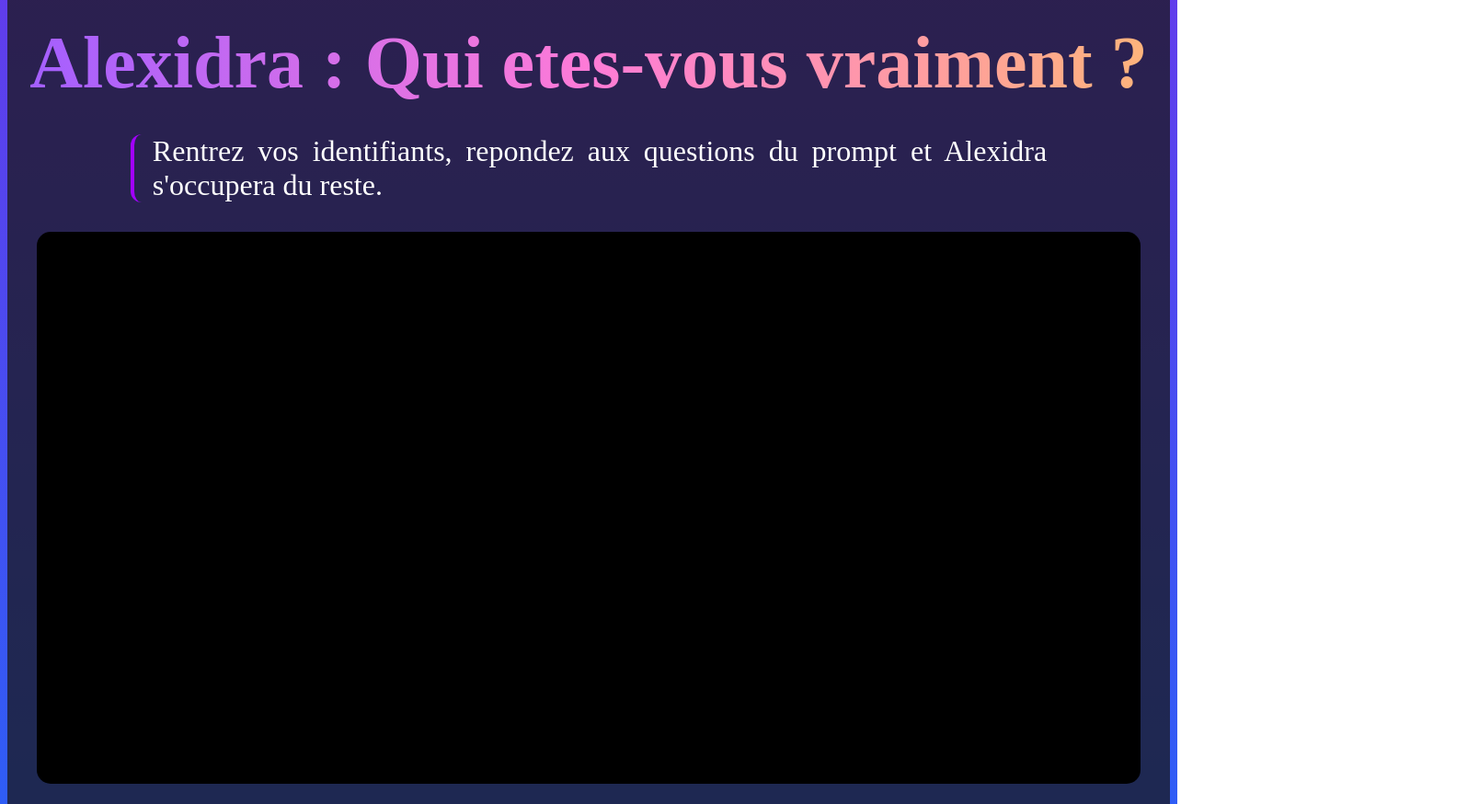
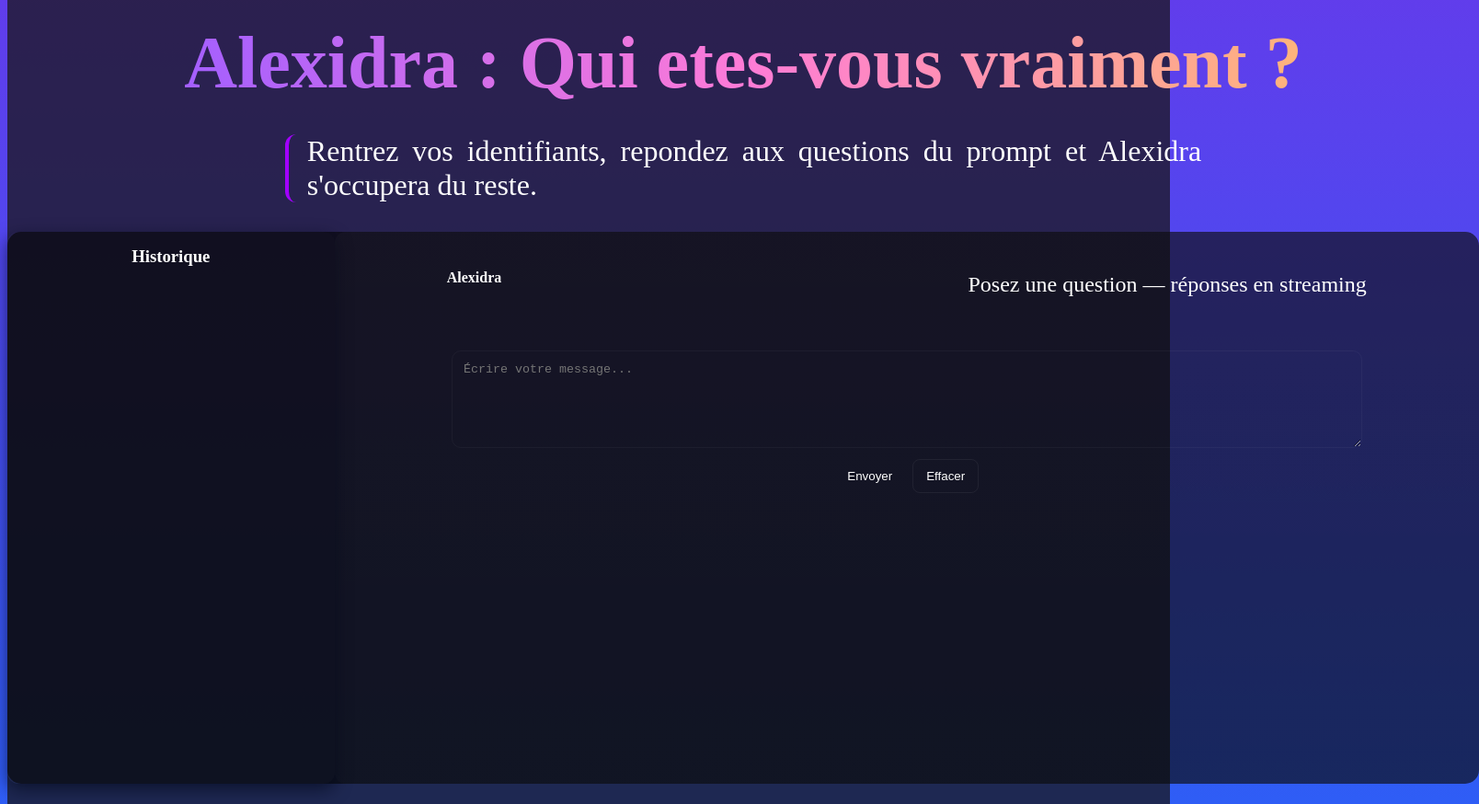
Before and after one commit to Jonathan-dot150/docker, a plain HTML site: page html/index.html in a window 1280 px wide. Shown: the part 462-1336 px from the top of the page at 92% size, 1608 px wide, since content can reach past the window. Drawn offline with Linux system fonts and the light colour scheme; a web font is replaced by a local one.

Commit message:
test depuis le depot docker d'une machine virtuelle

```diff
--- a/html/css/fruit.css
+++ b/html/css/fruit.css
@@ -104,10 +104,11 @@
 
 #_img_entree_page_accueil img {
     width: 100%;
+    height: 300px;
     margin: 0;
     display: block;
     object-fit: cover;
-    animation: heightAnimationAccueil 5s ease-in-out forwards;
+    /* animation: heightAnimationAccueil 5s ease-in-out forwards; */
 }
 
 .image_entree img {
@@ -144,8 +145,8 @@
     width: 100%;
     margin: 0;
     display: block;
-    object-fit: cover;
-    animation: heightAnimationMagasinez 5s ease-in-out forwards;
+    /* object-fit: cover; */
+    /* animation: heightAnimationMagasinez 5s ease-in-out forwards; */
 }
 
 
@@ -179,9 +180,11 @@
 
 #section_1 article {
     border-radius: 15px;
+    display: grid;
+    grid-template-columns: 1fr 3.5fr;
     justify-self: center;
-    background-color: black;
-    width: 1200px;
+    background-color: rgba(5, 5, 5, 0.63);
+    width: 1600px;
     height: 600px;
 }
 
@@ -232,6 +235,91 @@
     /* éviter que flex ne réduise la boîte */
     flex: 0 0 auto;
 }
+
+/* SECTION 1.1 AI -------------------------------------------- */
+
+#section_1 .history{
+    /* float: left; */
+    background:var(--card);
+    padding:16px;
+    /* width: 300px; */
+    border-radius:12px;
+    box-shadow:0 6px 18px rgba(2,6,23,0.6);
+    /* height: 600px; */
+}
+#section_1 .history h3{margin:0 0 8px 0;color:var(--muted)}
+#section_1 .history ul{list-style:none;padding:0;margin:0;max-height:80vh;overflow:auto}
+#section_1 .history li{padding:8px;border-radius:8px;margin-bottom:6px;background:var(--glass);cursor:pointer}
+
+#section_1 .chat div:first-of-type {
+    display: grid;
+    grid-template-columns: 1fr 3fr;
+    width: 1000px;
+    border: none;
+    /* width: 1200px; */
+}
+
+#section_1 .chat div:first-of-type h1 {
+    text-align: left;
+}
+
+#section_1 .chat div:first-of-type #sub {
+    font-size: 1.5em;
+    border: none;
+    text-align: right;
+}
+
+#section_1 .chat div:first-of-type #sub:hover {
+    background-color: rgba(5, 5, 5, 0.63);
+}
+
+
+#section_1 .chat{
+    background:linear-gradient(180deg, rgba(255,255,255,0.02), rgba(255,255,255,0.01));
+    padding:20px;
+    border-radius:12px;
+}
+#section_1 .chat div:first-of-type{
+    display:flex;
+    justify-content:space-between;
+    align-items:flex-start;
+}
+
+#section_1 .chat .sub{
+    color:var(--muted);
+}
+
+
+#section_1 .messages{
+    margin-top:18px;
+    max-height:65vh;
+    overflow:auto;
+    padding:8px;
+}
+
+#section_1 .msg{padding:12px;border-radius:10px;margin-bottom:10px;max-width:80%}
+#section_1 .msg.user{background:rgba(124,58,237,0.12);align-self:flex-end}
+#section_1 .msg.ai{background:rgba(255,255,255,0.03)}
+
+#section_1 .composer {
+    display:flex;
+    flex-direction:column;
+    margin-top:12px;
+    width: 1000px;
+}
+#section_1 #question {
+    width: 80%;
+    min-height:80px;
+    padding:12px;
+    border-radius:10px;
+    border:1px solid rgba(255,255,255,0.04);
+    background:transparent;
+    color:inherit;
+}
+#section_1 .controls{display:flex;gap:8px;justify-content:flex-end;margin-top:8px}
+#section_1 .controls button{padding:10px 14px;border-radius:8px;border:0;background:var(--accent);color:white;cursor:pointer}
+#section_1 .controls button#clear{background:transparent;border:1px solid rgba(255,255,255,0.06)}
+
 
 /* SECTION 2 -------------------------------------------- */
 
--- a/html/index.html
+++ b/html/index.html
@@ -9,6 +9,7 @@
     <link href="https://fonts.googleapis.com/css2?family=Imperial+Script&display=swap" rel="stylesheet">
     <link rel="stylesheet" href="css/fruit.css">
     <script src="js/fruit.js"></script>
+    <script src="js/client.js"></script>
     <title>Document</title>
 </head>
 
@@ -23,10 +24,11 @@
         </ul>
     </nav>
     <div id="_img_entree_page_accueil">
-        <img src="./img/Affichage_accueil/0_1.png" alt="Image_accueil">
+        <img src="https://giffiles.alphacoders.com/156/15666.gif" alt="Image_accueil">
     </div>
     <nav class="nav_second">
-        <a id="logo_name" href="./index.html">Alexidra <img id="logo" src="./img/logo/delifruit_logo.ico" alt="logo"></a>
+        <a id="logo_name" href="./index.html">Alexidra <img id="logo" src="./img/logo/delifruit_logo.ico"
+                alt="logo"></a>
         <ul>
             <li><a href="./index.html">Accueil</a></li>
             <li><a href="./pages/bots.html">ChatBots</a></li>
@@ -52,7 +54,30 @@
                 <p>Rentrez vos identifiants, repondez aux questions du prompt et Alexidra s'occupera du reste.</p>
             </div>
             <article>
+                <!-- section historique -->
+                <aside class="history" id="history">
+                    <h3>Historique</h3>
+                    <ul id="history-list"></ul>
+                </aside>
+                <!-- section chat -->
+                <section class="chat">
+                    <div>
+                        <h1>Alexidra</h1>
+                        <p class="sub" id="sub">Posez une question — réponses en streaming</p>
+                    </div>
+                <!-- section chat message -->
+                    <div id="messages" class="messages"></div>
 
+                <!-- cadre message envoi -->
+                    <form id="chat-form" class="composer">
+                        <textarea id="question" placeholder="Écrire votre message..." required></textarea>
+                        <div class="controls">
+                            <!-- Envoyer -->
+                            <button type="submit">Envoyer</button>
+                            <button type="button" id="clear">Effacer</button>
+                        </div>
+                    </form>
+                </section>
             </article>
         </section>
 
--- a/html/pages/styles.css
+++ b/html/pages/styles.css
@@ -3,6 +3,7 @@
 }
 *{box-sizing:border-box}
 body{margin:0;font-family:Inter,Segoe UI,Arial;background:linear-gradient(180deg,#07101a,#09202a);color:#e6eef6}
+
 .container{display:grid;grid-template-columns:300px 1fr;gap:20px;padding:28px;min-height:100vh}
 .history{background:var(--card);padding:16px;border-radius:12px;box-shadow:0 6px 18px rgba(2,6,23,0.6)}
 .history h3{margin:0 0 8px 0;color:var(--muted)}
```
Also changed, not shown: html/pages/bots.html (+3 -0 lines), Instruction_Architecture/00.Plan_de_structure.md (deleted), dockerfiles/test.txt (added), html/img/Affichage_accueil/0_1.gif (added), html/js/client.js (indentation only), 1 other file.
